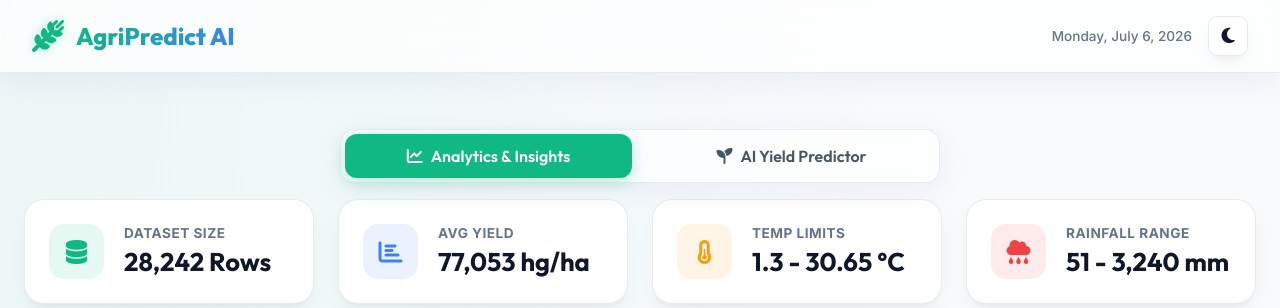
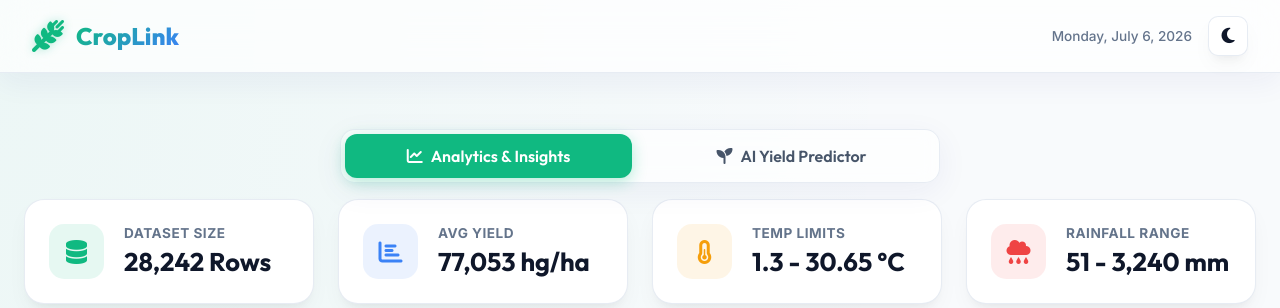
Before and after one commit to KARTHIKganesh256/croplink, a Flask app: page / in a window 1280 px wide. Shown: the top 308 px of the page. Run offline with Flask 3, Linux system fonts and the light colour scheme.

Commit message:
Rename application branding from AgriPredict to CropLink

```diff
--- a/server.py
+++ b/server.py
@@ -125,7 +125,7 @@ def get_coordinates():
         if not data or 'location' not in data:
             return jsonify({"error": "Missing location string"}), 400
 
-        geolocator = Nominatim(user_agent="agripredict_ai_platform")
+        geolocator = Nominatim(user_agent="croplink_ai_platform")
         location = geolocator.geocode(data['location'], timeout=10)
         if not location:
             return jsonify({"error": "Location not found"}), 404
@@ -300,7 +300,7 @@ def predict_global():
         # Send SMS via Twilio (fail-safe)
         if twilio_client:
             try:
-                msg_body = f"AgriPredict Update: Global model yield prediction for {item} in {area} is {prediction:.2f} hg/ha."
+                msg_body = f"CropLink Update: Global model yield prediction for {item} in {area} is {prediction:.2f} hg/ha."
                 message = twilio_client.messages.create(
                     body=msg_body,
                     from_='+18777804236',
--- a/templates/index.html
+++ b/templates/index.html
@@ -3,7 +3,7 @@
 <head>
     <meta charset="UTF-8">
     <meta name="viewport" content="width=device-width, initial-scale=1.0">
-    <title>AgriPredict AI - Crop Yield Analytics & Prediction Platform</title>
+    <title>CropLink - Crop Yield Analytics & Prediction Platform</title>
     <!-- Google Fonts -->
     <link rel="preconnect" href="https://fonts.googleapis.com">
     <link rel="preconnect" href="https://fonts.gstatic.com" crossorigin>
@@ -881,7 +881,7 @@
     <header>
         <div class="logo">
             <i class="fa-solid fa-wheat-awn"></i>
-            <h1>AgriPredict AI</h1>
+            <h1>CropLink</h1>
         </div>
         <div class="nav-controls">
             <span id="date-widget" style="font-size: 0.85rem; color: var(--text-muted); font-weight: 500;"></span>
@@ -1156,7 +1156,7 @@
                             <i class="fa-solid fa-satellite-dish"></i> Live Geo-Telemetry Retrieval
                         </div>
                         <p style="color: var(--text-secondary); margin-bottom: 1rem; font-size: 0.85rem;">
-                            Type any farm address or city. AgriPredict connects to GPS maps, live satellite weather telemetry, and the ISRIC Soil Database to retrieve soil moisture, temperature, rainfall, pH, and nitrogen composition.
+                            Type any farm address or city. CropLink connects to GPS maps, live satellite weather telemetry, and the ISRIC Soil Database to retrieve soil moisture, temperature, rainfall, pH, and nitrogen composition.
                         </p>
 
                         <div class="input-group">
@@ -1437,7 +1437,7 @@
 
     <!-- Footer -->
     <footer>
-        <p>&copy; 2026 AgriPredict AI Unified Platform. Engineered with advanced machine learning for modern agriculture.</p>
+        <p>&copy; 2026 CropLink Unified Platform. Engineered with advanced machine learning for modern agriculture.</p>
     </footer>
 
     <!-- JS Scripts -->
```
Also changed, not shown: README.md.
